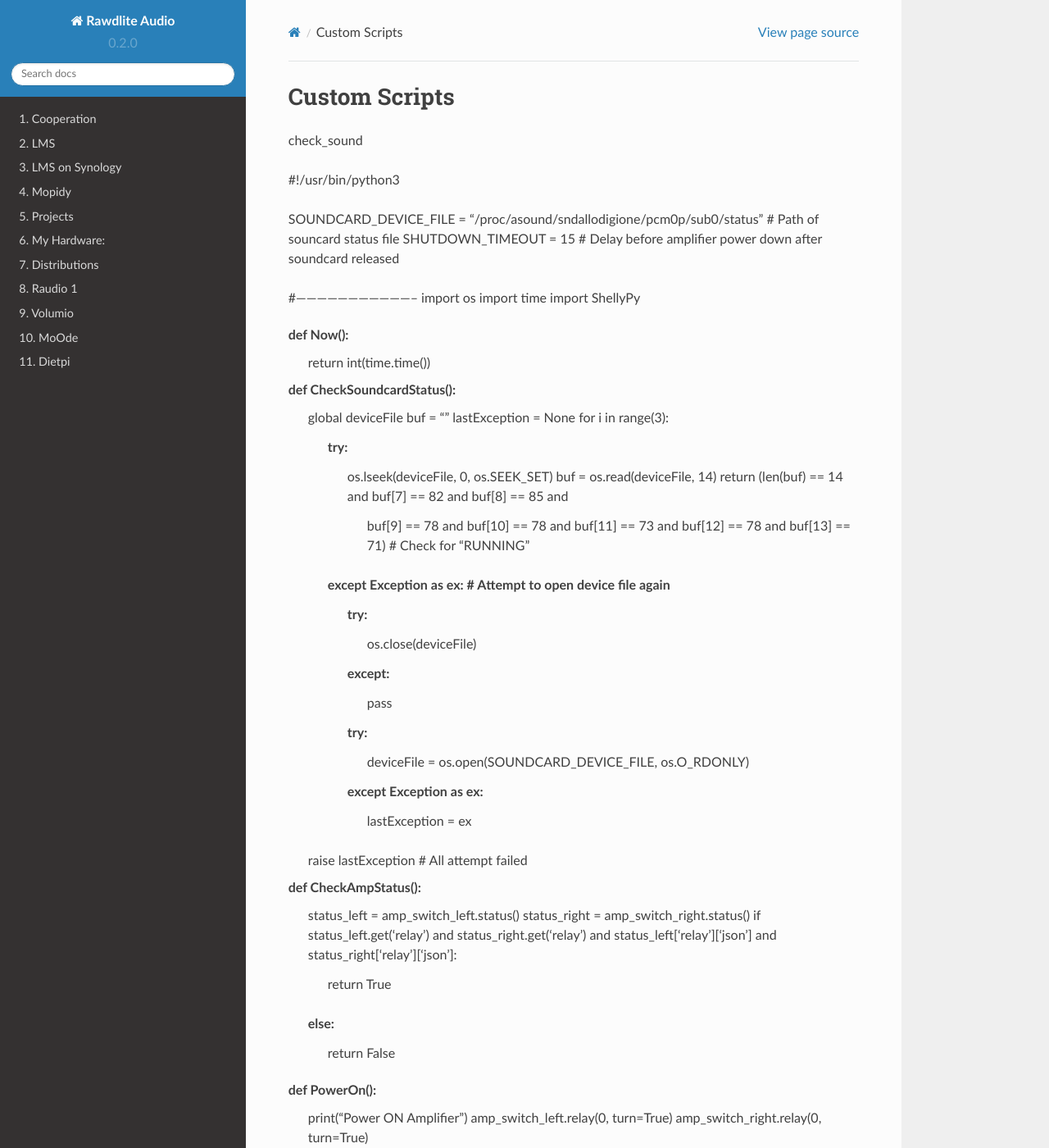
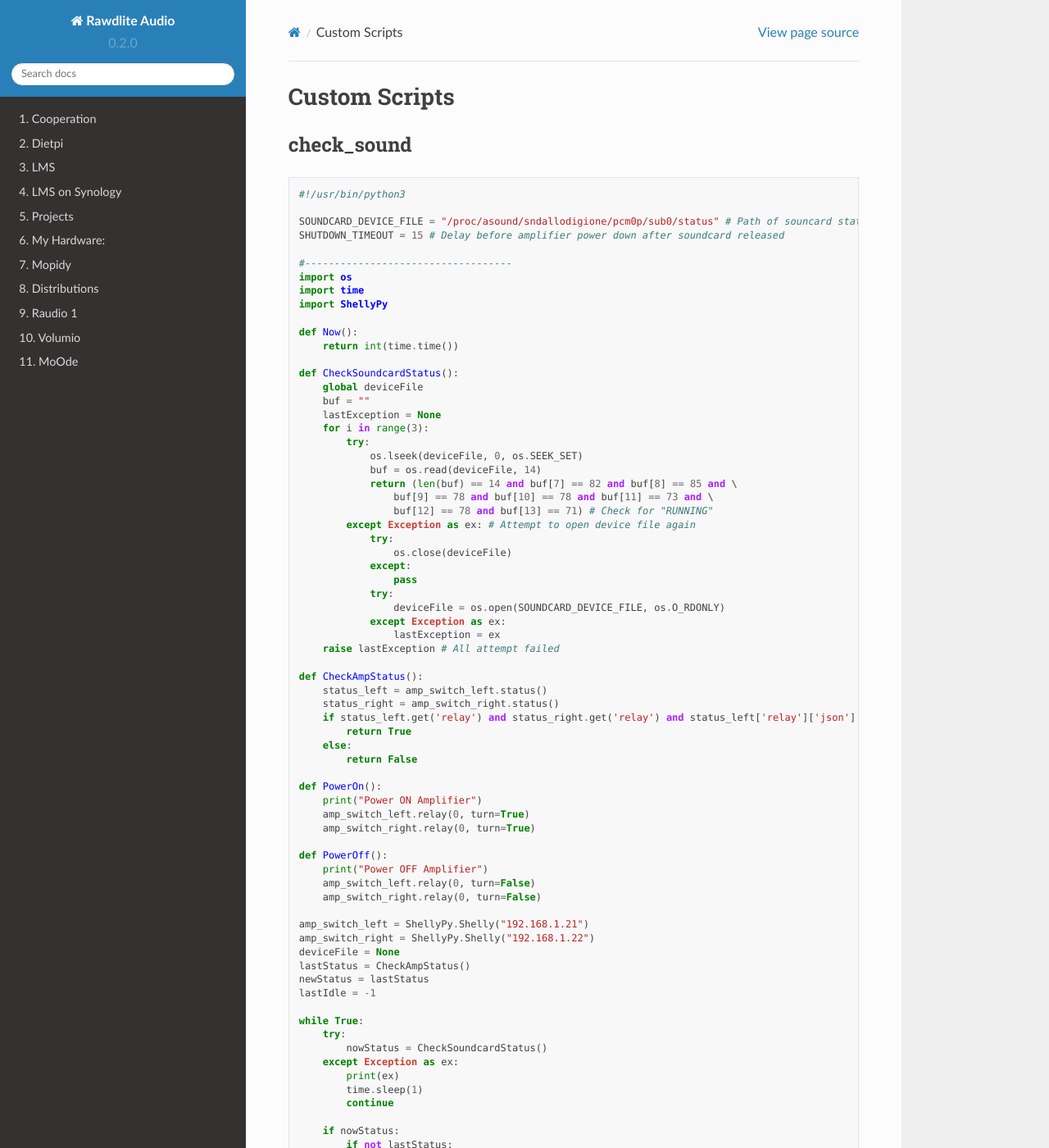
Before and after one commit to rawdlite/audio-doc, a Sphinx documentation site: the page built from docs/source/custom.rst, in a window 1280 px wide and 1400 px high. Shown: the whole window at 82% size. Built offline with Sphinx 7.4.7 and the Read the Docs theme 2.0.0, drawn with Linux system fonts in a browser that asks for light colours; pages that are not in the unit, such as notebooks, are missing from menus; some of the changed text lies outside the part shown.

```diff
--- a/docs/source/custom.rst
+++ b/docs/source/custom.rst
@@ -3,88 +3,91 @@ Custom Scripts
 ***************
 
 check_sound
+___________
 
-#!/usr/bin/python3
+.. code::
 
-SOUNDCARD_DEVICE_FILE = "/proc/asound/sndallodigione/pcm0p/sub0/status" # Path of souncard status file
-SHUTDOWN_TIMEOUT = 15 # Delay before amplifier power down after soundcard released
+    #!/usr/bin/python3
 
-#-----------------------------------
-import os
-import time
-import ShellyPy
+    SOUNDCARD_DEVICE_FILE = "/proc/asound/sndallodigione/pcm0p/sub0/status" # Path of souncard status file
+    SHUTDOWN_TIMEOUT = 15 # Delay before amplifier power down after soundcard released
 
-def Now():
-    return int(time.time())
+    #-----------------------------------
+    import os
+    import time
+    import ShellyPy
 
-def CheckSoundcardStatus():
-    global deviceFile
-    buf = ""
-    lastException = None
-    for i in range(3):
+    def Now():
+        return int(time.time())
+
+    def CheckSoundcardStatus():
+        global deviceFile
+        buf = ""
+        lastException = None
+        for i in range(3):
+            try:
+                os.lseek(deviceFile, 0, os.SEEK_SET)
+                buf = os.read(deviceFile, 14)
+                return (len(buf) == 14 and buf[7] == 82 and buf[8] == 85 and \
+                    buf[9] == 78 and buf[10] == 78 and buf[11] == 73 and \
+                    buf[12] == 78 and buf[13] == 71) # Check for "RUNNING"
+            except Exception as ex: # Attempt to open device file again
+                try:
+                    os.close(deviceFile)
+                except:
+                    pass
+                try:
+                    deviceFile = os.open(SOUNDCARD_DEVICE_FILE, os.O_RDONLY)
+                except Exception as ex:
+                    lastException = ex
+        raise lastException # All attempt failed
+
+    def CheckAmpStatus():
+        status_left = amp_switch_left.status()
+        status_right = amp_switch_right.status()
+        if status_left.get('relay') and status_right.get('relay') and status_left['relay']['json'] and status_right['relay']['json']:
+            return True
+        else:
+            return False
+
+    def PowerOn():
+        print("Power ON Amplifier")
+        amp_switch_left.relay(0, turn=True)
+        amp_switch_right.relay(0, turn=True)
+
+    def PowerOff():
+        print("Power OFF Amplifier")
+        amp_switch_left.relay(0, turn=False)
+        amp_switch_right.relay(0, turn=False)
+
+    amp_switch_left = ShellyPy.Shelly("192.168.1.21")
+    amp_switch_right = ShellyPy.Shelly("192.168.1.22")
+    deviceFile = None
+    lastStatus = CheckAmpStatus()
+    newStatus = lastStatus
+    lastIdle = -1
+
+    while True:
         try:
-            os.lseek(deviceFile, 0, os.SEEK_SET)
-            buf = os.read(deviceFile, 14)
-            return (len(buf) == 14 and buf[7] == 82 and buf[8] == 85 and \
-                buf[9] == 78 and buf[10] == 78 and buf[11] == 73 and \
-                buf[12] == 78 and buf[13] == 71) # Check for "RUNNING"
-        except Exception as ex: # Attempt to open device file again
-            try:
-                os.close(deviceFile)
-            except:
-                pass
-            try:
-                deviceFile = os.open(SOUNDCARD_DEVICE_FILE, os.O_RDONLY)
-            except Exception as ex:
-                lastException = ex
-    raise lastException # All attempt failed
+            nowStatus = CheckSoundcardStatus()
+        except Exception as ex:
+            print(ex)
+            time.sleep(1)
+            continue
 
-def CheckAmpStatus():
-    status_left = amp_switch_left.status()
-    status_right = amp_switch_right.status()
-    if status_left.get('relay') and status_right.get('relay') and status_left['relay']['json'] and status_right['relay']['json']:
-        return True
-    else:
-        return False
-
-def PowerOn():
-    print("Power ON Amplifier")
-    amp_switch_left.relay(0, turn=True)
-    amp_switch_right.relay(0, turn=True)
-
-def PowerOff():
-    print("Power OFF Amplifier")
-    amp_switch_left.relay(0, turn=False)
-    amp_switch_right.relay(0, turn=False)
-
-amp_switch_left = ShellyPy.Shelly("192.168.1.21")
-amp_switch_right = ShellyPy.Shelly("192.168.1.22")
-deviceFile = None
-lastStatus = CheckAmpStatus()
-newStatus = lastStatus
-lastIdle = -1
-
-while True:
-    try:
-        nowStatus = CheckSoundcardStatus()
-    except Exception as ex:
-        print(ex)
-        time.sleep(1)
-        continue
-
-    if nowStatus:
-        if not lastStatus:
-            print("Soundcard Working")
-            PowerOn()
-            lastStatus = True
-    else:
-        if lastStatus:
-            print("Soundcard Released")
-            lastStatus = False
-            lastIdle = Now()
-        elif (not lastStatus) and (lastIdle != -1):
-            if Now() - lastIdle >= SHUTDOWN_TIMEOUT:
-                print("Timeout Reached")
-                PowerOff()
-                lastIdle = -1
-    time.sleep(0.2)
+        if nowStatus:
+            if not lastStatus:
+                print("Soundcard Working")
+                PowerOn()
+                lastStatus = True
+        else:
+            if lastStatus:
+                print("Soundcard Released")
+                lastStatus = False
+                lastIdle = Now()
+            elif (not lastStatus) and (lastIdle != -1):
+                if Now() - lastIdle >= SHUTDOWN_TIMEOUT:
+                    print("Timeout Reached")
+                    PowerOff()
+                    lastIdle = -1
+        time.sleep(0.2)
--- a/docs/source/dietpi.rst
+++ b/docs/source/dietpi.rst
@@ -1,5 +1,6 @@
+******
 Dietpi
-------
+******
 
 I used to customise fresh os images with a couple of ansible scripts. This became obsolet when i discovered `dietpi <https://dietpi.com/>`_.
 Dietpi provides os images for every SBC platform i care about and then some.
```
Also changed, not shown: docs/source/index.rst (+32 -12 lines).
